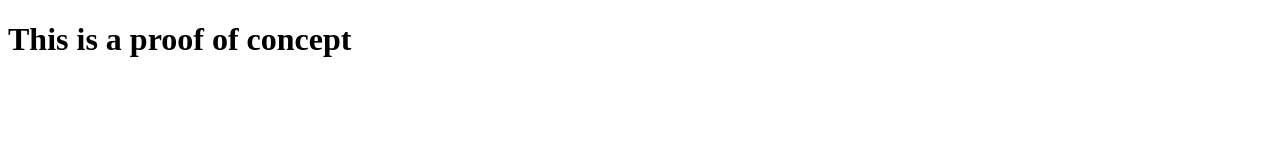
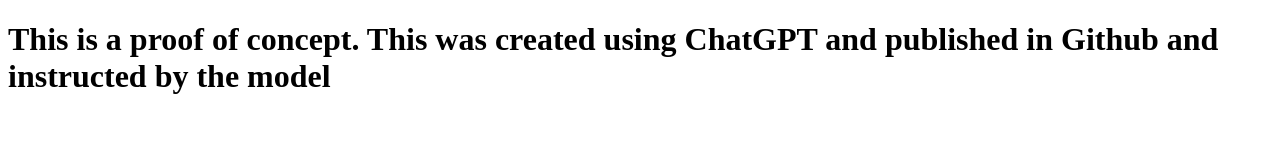
Before and after one commit to henriqueraposo4/Gen_AI_website, a plain HTML site: page index.html in a window 1280 px wide. Drawn offline with Linux system fonts and the light colour scheme.

Commit message:
Update index.html

```diff
--- a/index.html
+++ b/index.html
@@ -6,6 +6,6 @@
   <title>Proof of Concept</title>
 </head>
 <body>
-  <h1>This is a proof of concept</h1>
+  <h1>This is a proof of concept. This was created using ChatGPT and published in Github and instructed by the model</h1>
 </body>
 </html>
```
